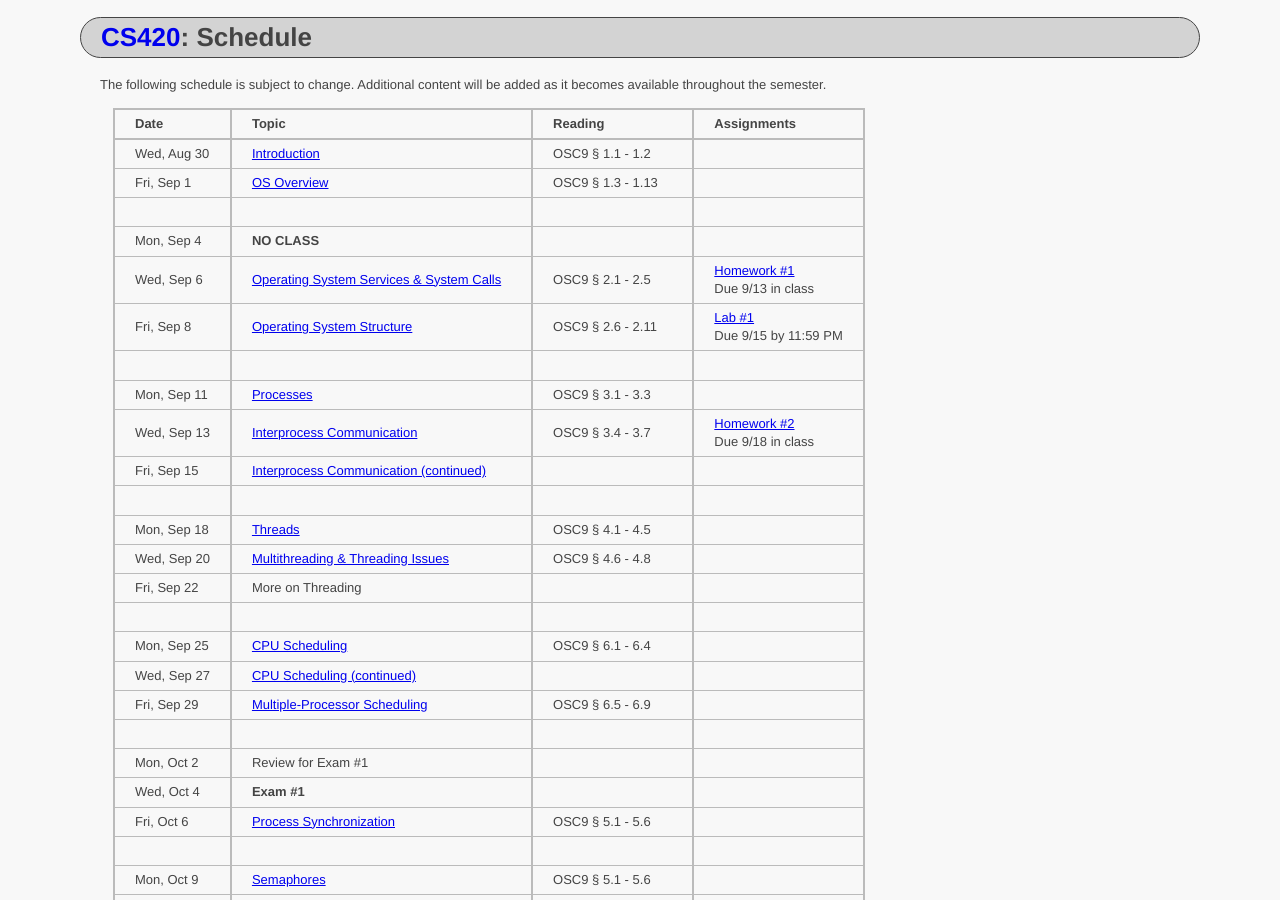
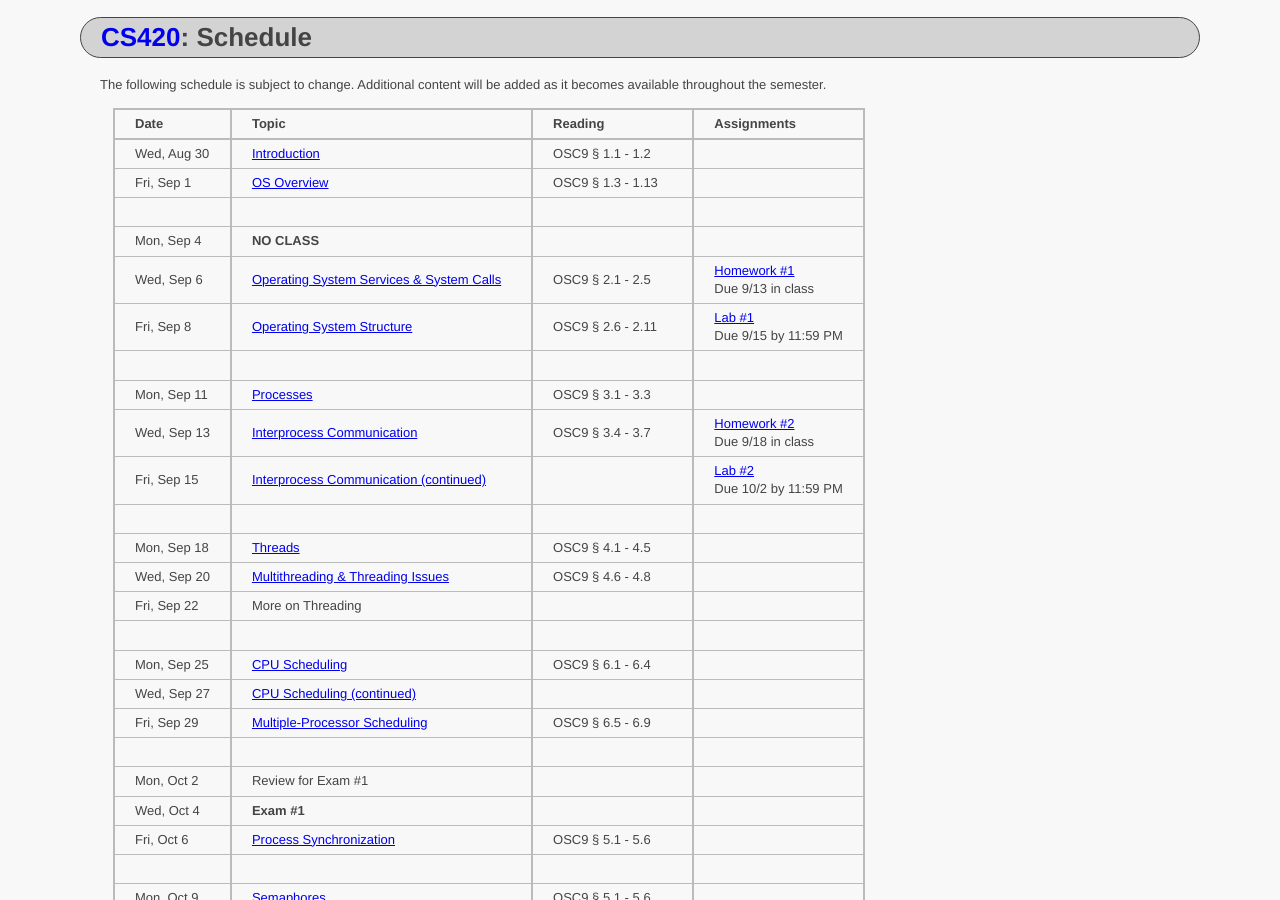
Before and after one commit to ycpcs/cs420-fall2017, a Jekyll site: the page built from schedule.md, in a window 1280 px wide and 900 px high. Built offline with Jekyll 4.4.1, drawn with Linux system fonts in a browser that asks for light colours.

Commit message:
added lab#2

```diff
--- a/schedule.md
+++ b/schedule.md
@@ -18,7 +18,7 @@ Fri, Sep 8     |  [Operating System Structure](lectures/lecture4_operating_syste
 | | |
 Mon, Sep 11    |  [Processes](lectures/lecture5_processes.pdf)                                                     |  OSC9 § 3.1 - 3.3     |
 Wed, Sep 13    |  [Interprocess Communication](lectures/lecture6a_interprocess_communication.pdf)                  |  OSC9 § 3.4 - 3.7     |  [Homework #2](homework/Homework_Assignment_2.txt) <br> Due 9/18 in class
-Fri, Sep 15    |  [Interprocess Communication (continued)](lectures/lecture6b_client_server_communication.pdf)     |                       |  <!-- [Lab #2](labs/lab02.html) <br> Due 10/2 by 11:59 PM -->
+Fri, Sep 15    |  [Interprocess Communication (continued)](lectures/lecture6b_client_server_communication.pdf)     |                       |  [Lab #2](labs/lab02.html) <br> Due 10/2 by 11:59 PM
 | | |
 Mon, Sep 18    |  [Threads](lectures/lecture7_threads.pdf)                                                         |  OSC9 § 4.1 - 4.5     |  <!-- [Homework #3](homework/Homework_Assignment_3.txt) <br> Due 9/25 in class -->
 Wed, Sep 20    |  [Multithreading & Threading Issues](lectures/lecture8_threading_issues.pdf)                      |  OSC9 § 4.6 - 4.8     |
```
